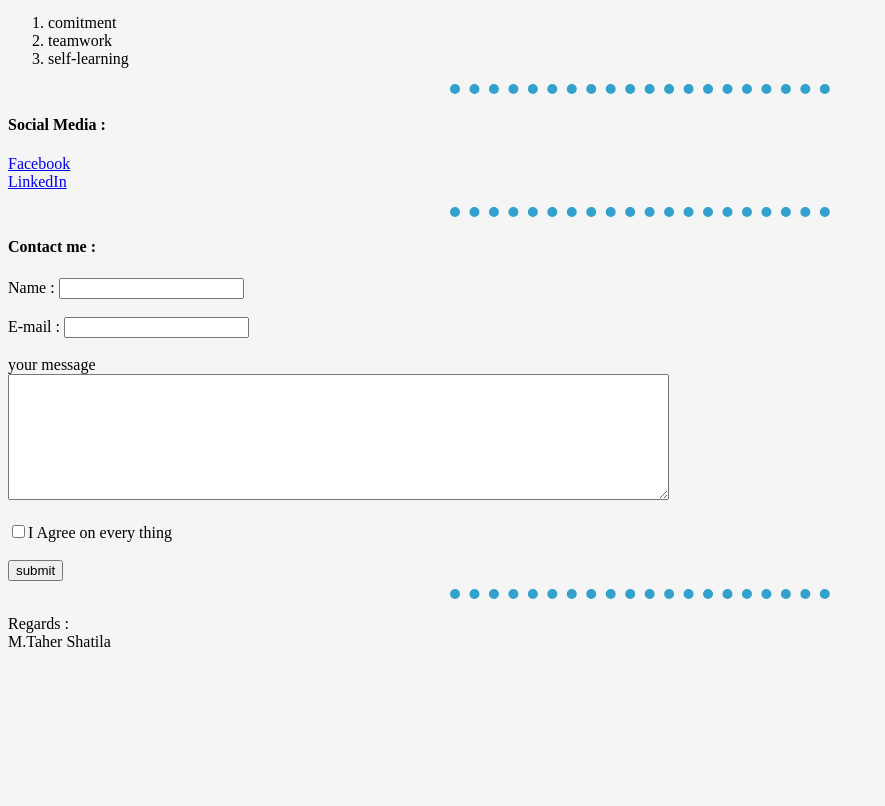
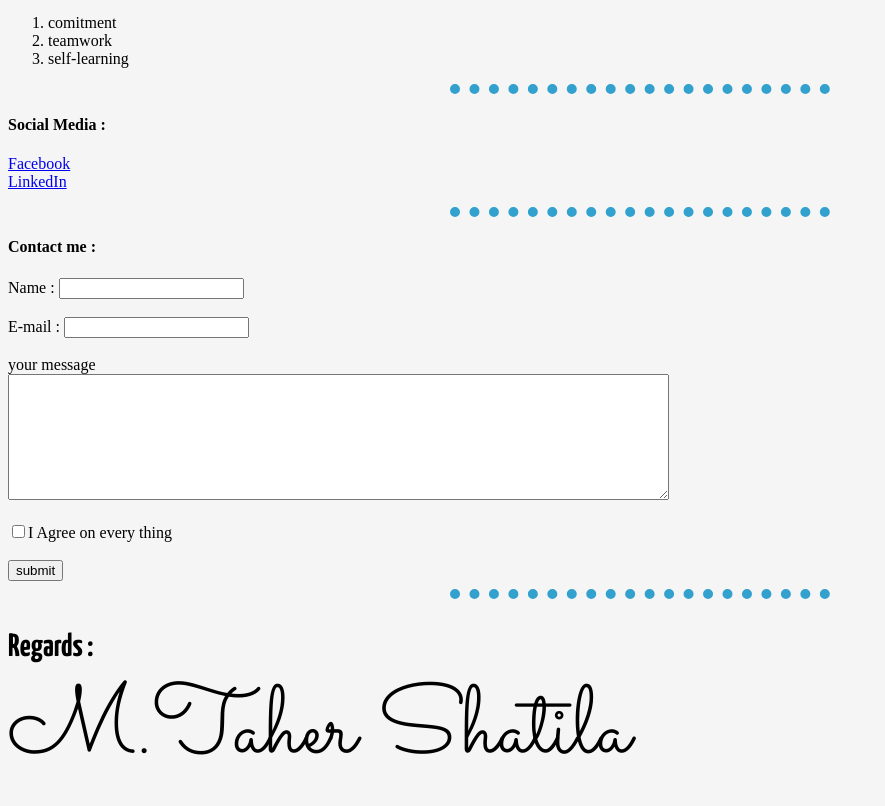
Before and after one commit to MohamedTaherShatila/cv, a plain HTML site: page index.html in a window 1280 px wide. Shown: the part 758-1564 px from the top of the page, without its empty margins (0-885 px from the left). Before the commit the page ends 1425 px from the top, so only its background shows below. Drawn offline with Linux system fonts and the light colour scheme.

Commit message:
Update styles.css

```diff
--- a/css/styles.css
+++ b/css/styles.css
@@ -2,7 +2,6 @@ body
 {
   background-color: #F5F5F5;
 }
-
 hr
 {
   border-top: 10px dotted #32a1ce;
@@ -11,7 +10,16 @@ hr
   border-bottom: none;
   width: 30%;
 }
-
 img {
   border-radius: 50%;
 }
+.mysign
+{
+  font-family: 'Sacramento', cursive;
+  font-size: 300%;
+}
+.mysign_p
+{
+  font-family: 'Yanone Kaffeesatz', sans-serif;
+  font-size: 200%;
+}
```
